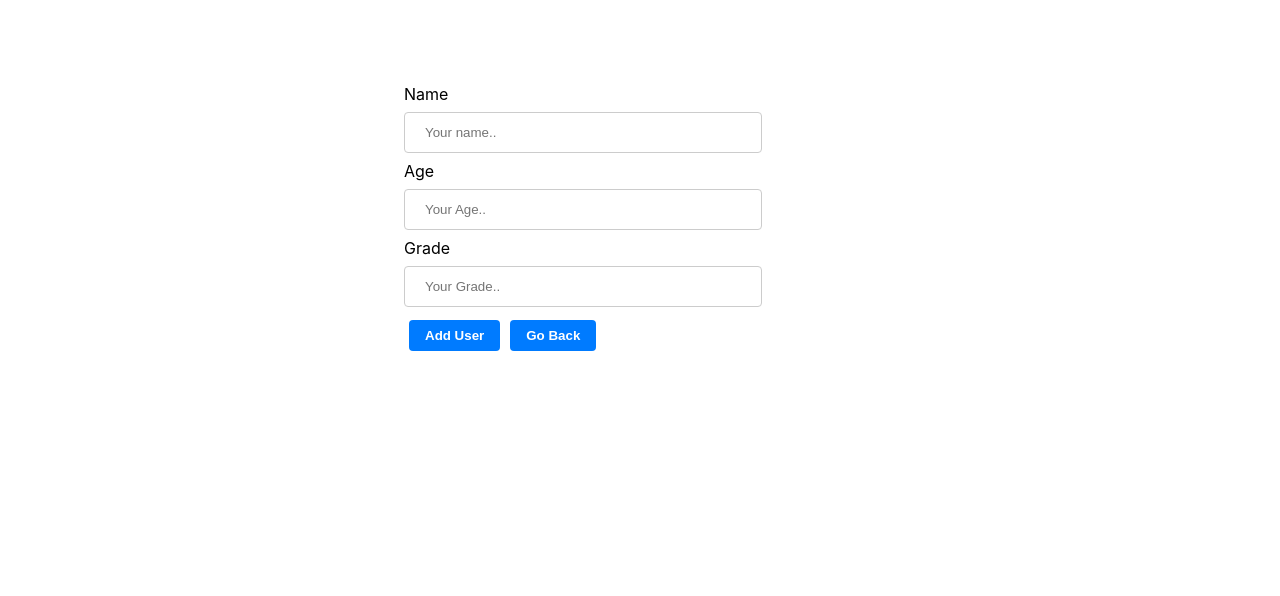
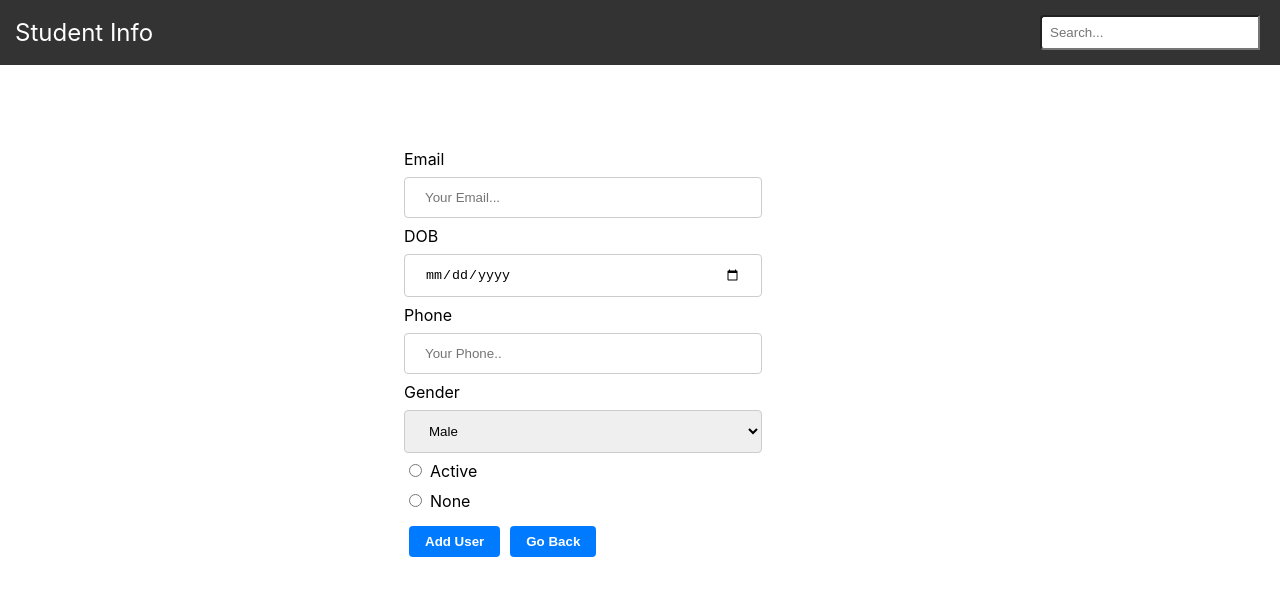
Before and after one commit to dieskraddark/CRUD-REDUX, a React (Create React App) app: page /addUser in a window 1280 px wide. Shown: the top 596 px of the page. Built offline with nearby package versions, Linux system fonts and the light colour scheme.

Commit message:
validation

```diff
--- a/package.json
+++ b/package.json
@@ -3,6 +3,7 @@
   "version": "0.1.0",
   "private": true,
   "dependencies": {
+    "@reduxjs/toolkit": "^1.9.7",
     "@testing-library/jest-dom": "^5.17.0",
     "@testing-library/react": "^13.4.0",
     "@testing-library/user-event": "^13.5.0",
@@ -13,7 +14,8 @@
     "react-scripts": "5.0.1",
     "redux": "^4.2.1",
     "sass": "^1.69.5",
-    "web-vitals": "^2.1.4"
+    "web-vitals": "^2.1.4",
+    "yup": "^1.3.2"
   },
   "scripts": {
     "start": "react-scripts start",
--- a/src/App.css
+++ b/src/App.css
@@ -35,7 +35,9 @@
 }
 
 .edit-button,
-.delete-button ,.go-back ,.add-user{
+.delete-button,
+.go-back,
+.add-user {
   background-color: #007bff;
   color: #fff;
   border: none;
@@ -53,7 +55,7 @@
   color: #fff;
 }
 
-.add-button  {
+.add-button {
   background-color: #ec1745;
   color: #fff;
   border: none;
@@ -75,8 +77,10 @@ form {
   margin-top: 5%;
 }
 
-input[type=text],
+input[type=email],
 input[type=number],
+input[type=date],
+
 select {
   width: 40%;
   display: block;
@@ -87,7 +91,56 @@ select {
   box-sizing: border-box;
 }
 
-.second-header{
-  text-align:center;
-  color :#ec1745;
+.second-header {
+  text-align: center;
+  color: #b80a30;
 }
+
+.radio-buttons {
+  display: flex;
+  flex-direction: column;
+}
+
+.custom-radio {
+  margin-bottom: 10px;
+  cursor: pointer;
+  font-size: 16px;
+}
+
+.custom-radio input {
+  margin-right: 8px;
+}
+
+.custom-radio input:checked+label {
+  font-weight: bold;
+  color: #007bff;
+}
+
+.custom-radio label {
+  transition: color 0.3s, font-weight 0.3s;
+}
+
+nav {
+  background-color: #333;
+  color: white;
+  padding: 15px;
+  display: flex;
+  justify-content: space-between;
+  align-items: center;
+}
+
+.logo {
+  font-size: 1.5em;
+}
+
+.search-bar {
+  display: flex;
+  align-items: center;
+}
+
+.search-input {
+  padding: 8px;
+  border-radius: 4px 0 0 4px;
+  margin-right: 5px;
+  width: 200px;
+}
--- a/src/App.js
+++ b/src/App.js
@@ -3,9 +3,12 @@ import { BrowserRouter, Routes, Route } from "react-router-dom";
 import Home from './components/Home';
 import AddUser from './components/AddUser';
 import EditUser from './components/EditUser';
+import Navbar from './components/Navbar';
+
 function App() {
   return (
     <BrowserRouter>
+    <Navbar></Navbar>
       <Routes>
         <Route path="/" element={<Home />} />
         <Route path="/addUser" element={<AddUser />} />
--- a/src/actions/Actions.js
+++ b/src/actions/Actions.js
@@ -4,9 +4,8 @@ export const addPerson = (person) => {
         payload: person
 
     }
-    console.log("asp", addPerson.payload);
+
 }
-
 
 export const removePerson = (personId) => {
     return {
@@ -19,7 +18,7 @@ export const editPerson = (editedPerson) => {
 
     return {
         type: 'EDIT_PERSON',
-        payload:editedPerson,
+        payload: editedPerson,
     }
 
 };
--- a/src/components/AddUser.js
+++ b/src/components/AddUser.js
@@ -7,23 +7,40 @@ export default function AddUser() {
     const dispatch = useDispatch();
     const navigate = useNavigate();
     const [error, SetError] = useState(null);
-    const [name, setName] = useState("");
-    const [age, setAge] = useState("")
-    const [grade, setGrade] = useState("")
+    const [email, SetEmail] = useState("");
+    const [dob, SetDob] = useState("")
+    const [phone, SetPhone] = useState("")
 
     const goback = () => {
         navigate('/');
     }
 
+    const emailvalidate = (email) => {
+        const emailRegex = /^[^\s@]+@[^\s@]+\.[^\s@]+$/;
+        return emailRegex.test(email);
+    }
+
     const handleSubmit = (e) => {
         e.preventDefault();
-        const NewPerson = { id: Date.now(), name, age, grade };
-        if (!name || !age || !grade) {
-            SetError("please fill out the inputs");
+        const NewPerson = { id: Date.now(), email, dob, phone };
+        if (phone.length !== 10) {
+            SetError("please enter the valid number");
             setTimeout(() => {
                 SetError(null);
             }, 1800);
+        }
 
+        else if (!emailvalidate(email)) {
+            SetError("please enter valid email");
+            setTimeout(() => {
+                SetError(null);
+            }, 1800);
+        }
+        else if (!email || !phone || !dob) {
+            SetError("please fill up the input forms");
+            setTimeout(() => {
+                SetError(null);
+            }, 1800);
         }
 
         else {
@@ -38,14 +55,32 @@ export default function AddUser() {
     return (
         <div className='second'>
             {error && <h3 className='second-header'>{error}</h3>}
-            <h3 className='second-header'></h3>
             <form onSubmit={handleSubmit}>
-                <label htmlFor="fname">Name</label>
-                <input type="text" id="fname" value={name} onChange={e => setName(e.target.value)} placeholder="Your name.." />
-                <label htmlFor="Age">Age</label>
-                <input type="number" id="Age" value={age} onChange={e => setAge(e.target.value)} placeholder="Your Age.." />
-                <label htmlFor="Grade">Grade</label>
-                <input type="text" id="grade" value={grade} onChange={e => setGrade(e.target.value)} placeholder="Your Grade.." />
+                <label htmlFor="email">Email</label>
+                <input type="email" id="Email" value={email} onChange={e => SetEmail(e.target.value)} placeholder="Your Email..." />
+                <label htmlFor="DOB">DOB</label>
+                <input type="date" name="dob" value={dob} onChange={e => SetDob(e.target.value)} />
+                <label htmlFor="Phone">Phone</label>
+                <input type="number" name='phone' value={phone} onChange={e => SetPhone(e.target.value)} placeholder="Your Phone.." />
+
+                <div className="gender-dropdown-container">
+                    <label htmlFor="gender" name="gender">Gender</label>
+                    <select id="gender" value="name">
+                        <option value="male">Male</option>
+                        <option value="female">Female</option>
+                    </select>
+                </div>
+                <div className="radio-buttons">
+                    <label className="custom-radio">
+                        <input type="radio" name="option" value="option1" />
+                        Active
+                    </label>
+                    <label className="custom-radio">
+                        <input type="radio" name="option" value="option2" />
+                        None
+                    </label>
+                </div>
+
                 <button className="add-user" type='submit'>Add User</button>
                 <button className="go-back" onClick={goback}>Go Back</button>
             </form>
--- a/src/components/EditUser.js
+++ b/src/components/EditUser.js
@@ -10,10 +10,16 @@ export default function EditUser() {
     const people = useSelector(state => state.people);
 
     const [editedPerson, setEditedPerson] = useState({
-        name: "",
-        age: "",
-        grade: ""
+        email: "",
+        dob: "",
+        phone: ""
     });
+    const [error, SetError] = useState(null);
+
+    const emailvalidate = (email) => {
+        const emailRegex = /^[^\s@]+@[^\s@]+\.[^\s@]+$/;
+        return emailRegex.test(email);
+    }
 
     useEffect(() => {
         const selectedPerson = people.find(person => person.id == parseInt(id));
@@ -28,8 +34,20 @@ export default function EditUser() {
         handleEdit();
     }
     const handleEdit = () => {
-        dispatch(editPerson(editedPerson));
-        goback();
+        if (isNaN(editedPerson.phone) || editedPerson.phone.length !== 10) {
+            SetError("please enter the valid number");
+            setTimeout(() => {
+                SetError(null);
+            }, 1800);
+        }
+        else if (!emailvalidate(editedPerson.email)) {
+            SetError("please enter valid email");
+        }
+        else {
+            dispatch(editPerson(editedPerson));
+            goback();
+        }
+
     }
 
     const handleChange = (e) => {
@@ -47,14 +65,14 @@ export default function EditUser() {
 
     return (
         <div className='second'>
-            <h3 className='second-header'></h3>
+            {error && <h3 className='second-header'>{error}</h3>}
             <form onSubmit={handleFormSubmit}>
-                <label htmlFor="fname">Name</label>
-                <input type="text" name="name" defaultValue={editedPerson.name} onChange={handleChange} placeholder="Your name.." />
-                <label htmlFor="Age">Age</label>
-                <input type="number" name="age" value={editedPerson.age} onChange={handleChange} placeholder="Your Age.." />
-                <label htmlFor="Grade">Grade</label>
-                <input type="text" name="grade" value={editedPerson.grade} onChange={handleChange} placeholder="Your Grade.." />
+                <label htmlFor="email">Email</label>
+                <input type="email" name="email" defaultValue={editedPerson.email} onChange={handleChange} placeholder="Your Email.." />
+                <label htmlFor="dob">DOB</label>
+                <input type="date" name="dob" value={editedPerson.dob} onChange={handleChange} />
+                <label htmlFor="Phone">Phone</label>
+                <input type="number" name="phone" value={editedPerson.phone} onChange={handleChange} placeholder="Your Phone.." />
                 <button className="add-user" onClick={handleEdit}>Update User</button>
                 <button className="go-back" onClick={goback}>Go Back</button>
             </form>
--- a/src/components/Home.js
+++ b/src/components/Home.js
@@ -27,20 +27,22 @@ export default function Home() {
             <table id='customers'>
                 <thead>
                     <tr>
-                        <th>NAME</th>
-                        <th>AGE</th>
-                        <th>GRADE</th>
-                        <th>ACTION</th>
+                        <th>Email</th>
+                        <th>D.O.B</th>
+                        <th>Phone</th>
+                        <th>Action</th>
+                        <th>Active User</th>
+                        <th>Phone</th>
                     </tr>
                 </thead>
                 <tbody>
                     {people.map((pop) => (
                         <tr key={pop.id}>
-                            <td>{pop.name}</td>
-                            <td>{pop.age}</td>
-                            <td>{pop.grade}</td>
+                            <td>{pop.email}</td>
+                            <td>{pop.dob}</td>
+                            <td>{pop.phone}</td>
                             <td>
-                                <button className="edit-button"  onClick={()=> navigate(`/editUser/${pop.id}`)} >Edit</button>
+                                <button className="edit-button" onClick={() => navigate(`/editUser/${pop.id}`)} >Edit</button>
                                 <button className="delete-button" onClick={() => handleDelete(pop.id)}>Delete</button>
                             </td>
                         </tr>
--- /dev/null
+++ b/src/components/Navbar.js
@@ -0,0 +1,14 @@
+import React from 'react'
+
+export default function navbar() {
+    return (
+        <div>
+            <nav>
+                <div class="logo">Student Info</div>
+                <div class="search-bar">
+                    <input type="text" class="search-input" placeholder="Search..."/>
+                </div>
+            </nav>
+        </div>
+    )
+}
```
Also changed, not shown: 1 other file (tests, documents, lock files or other folders).
